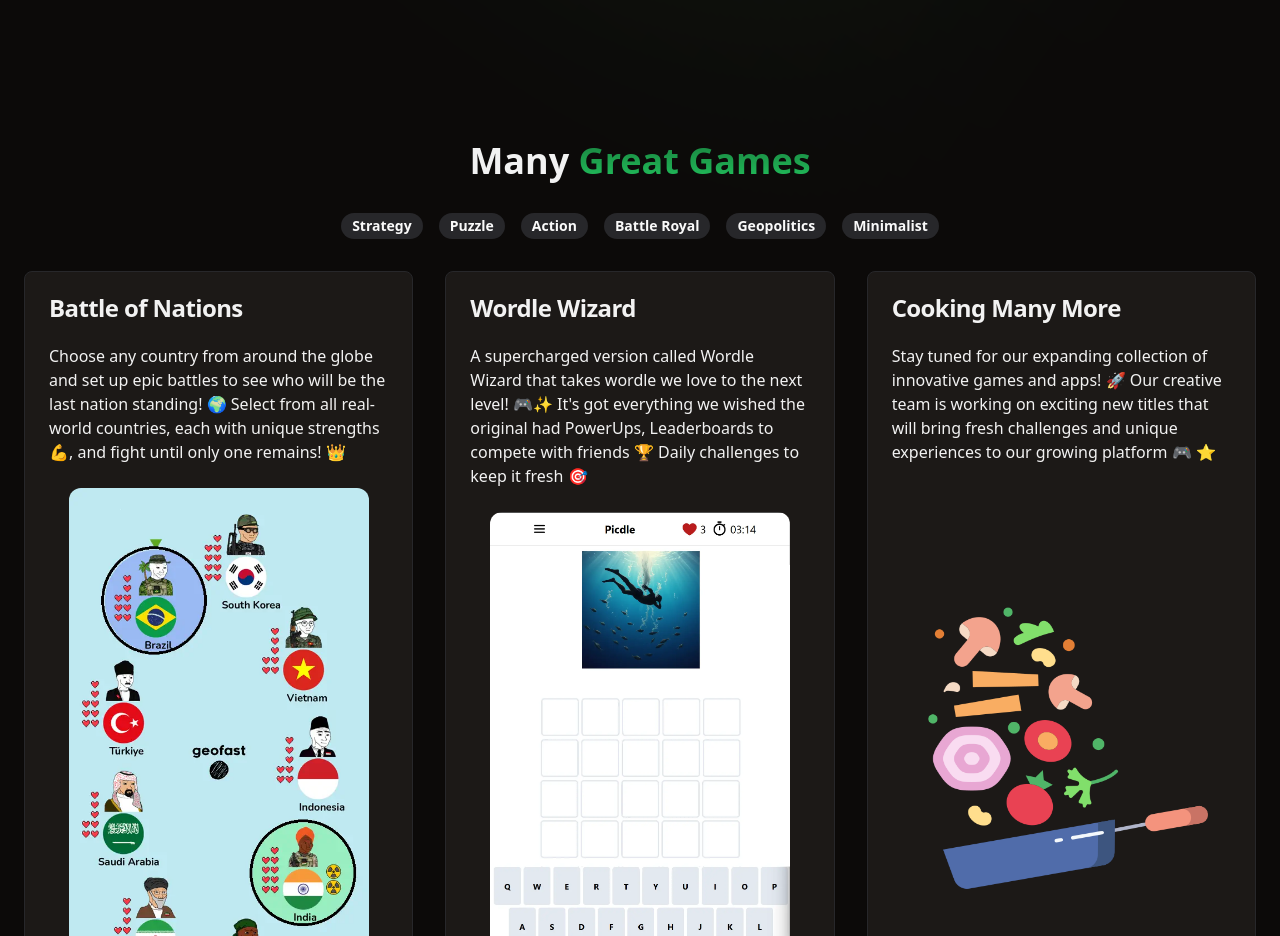
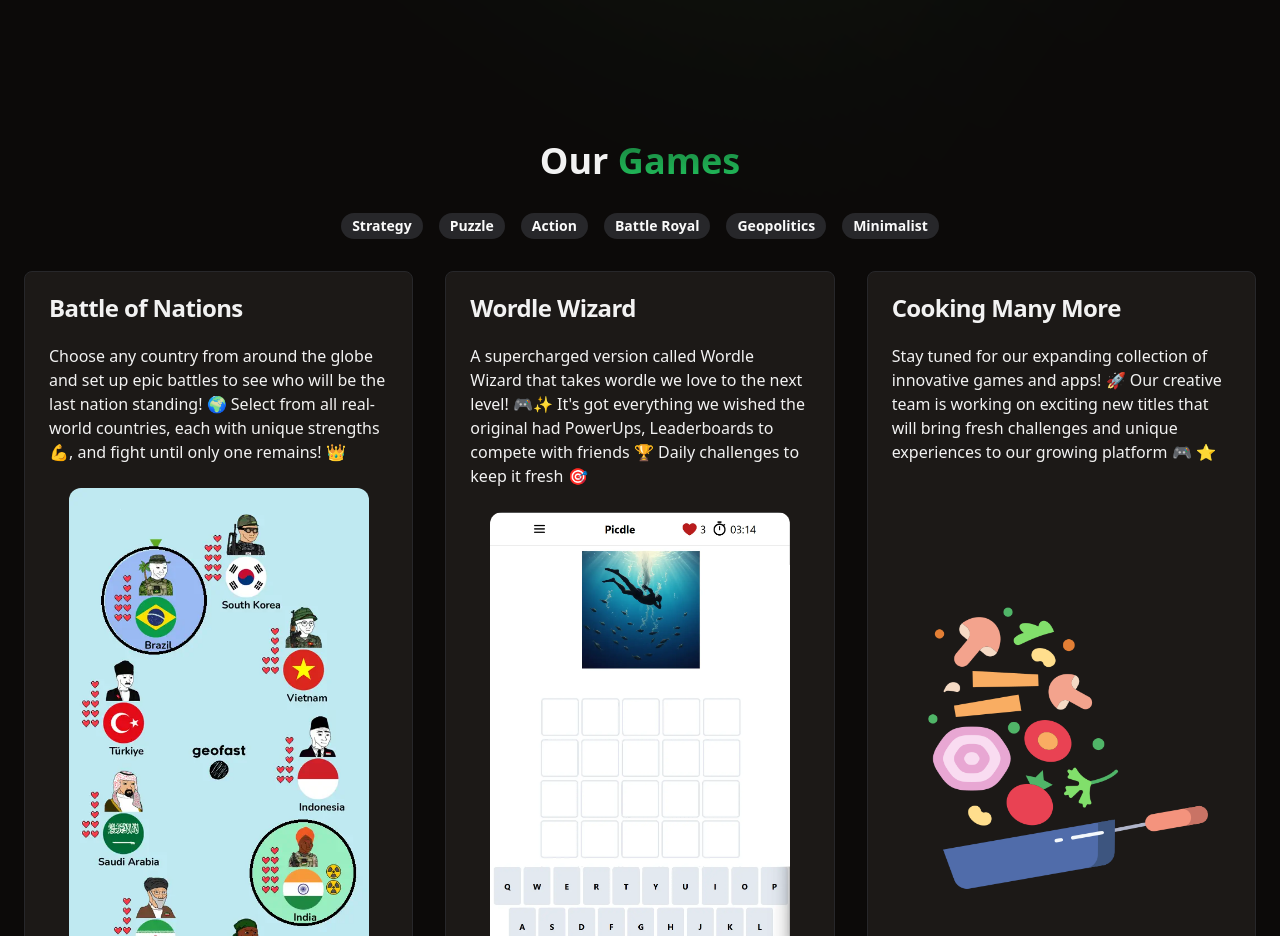
Before and after one commit to utkarshtrivedimdz/geofast-landing-page, a React (Vite) app: page / in a window 1280 px wide. Shown: the part 800-1736 px from the top of the page. Built offline with nearby package versions, Linux system fonts and the light colour scheme.

Commit message:
Update Features.tsx

```diff
--- a/src/components/Features.tsx
+++ b/src/components/Features.tsx
@@ -50,9 +50,9 @@ export const Features = () => {
   return (
     <section id="features" className="container py-24 sm:py-32 space-y-8">
       <h2 className="text-3xl lg:text-4xl font-bold md:text-center">
-        Many{" "}
+        Our{" "}
         <span className="bg-gradient-to-b from-primary/60 to-primary text-transparent bg-clip-text">
-          Great Games
+          Games
         </span>
       </h2>
 
```
